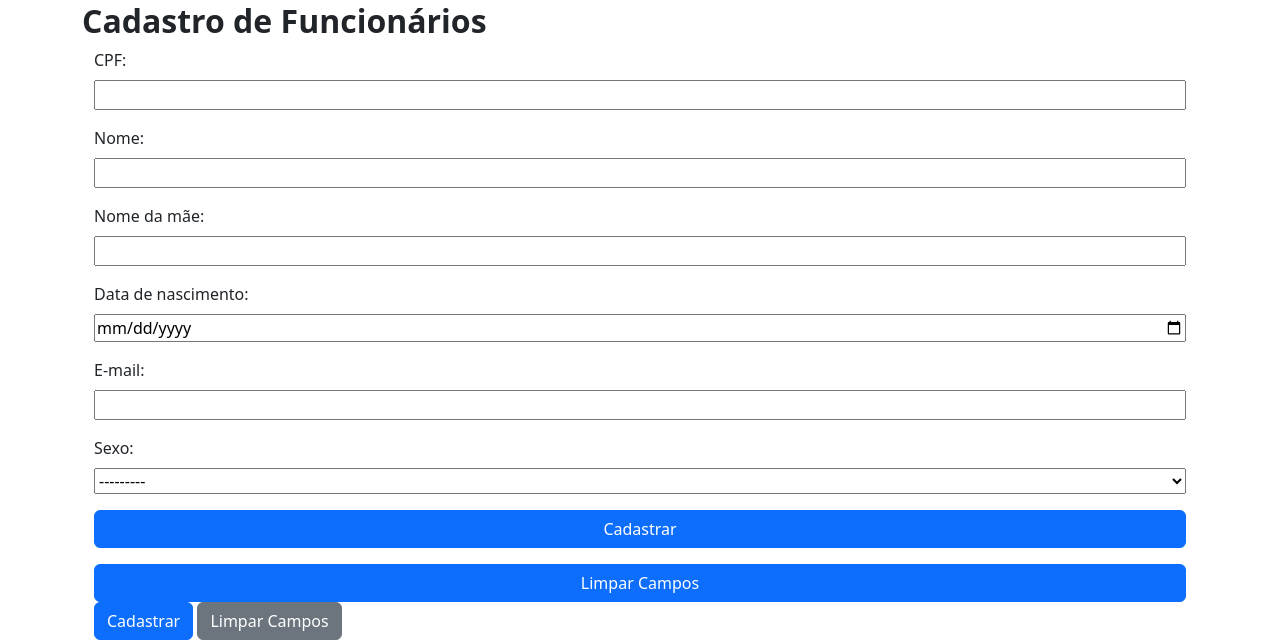
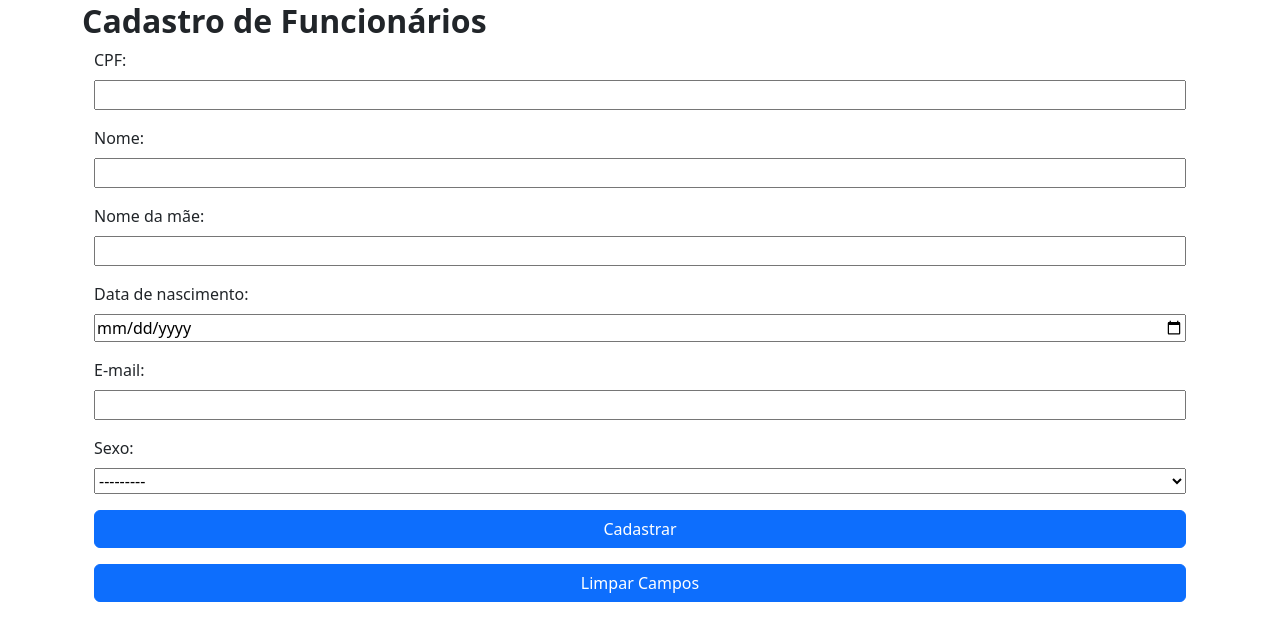
Before and after one commit to MarcosSerra1/unigestao, a Django app: page /register/ in a window 1280 px wide. Shown: the part 159-800 px from the top of the page. Run offline with Django 5.2, Linux system fonts and the light colour scheme; data that the repository does not hold is empty; some libraries are stand-ins or nearby versions.

Commit message:
fix: remove duplcate buttons

```diff
--- a/employees/templates/register_person.html
+++ b/employees/templates/register_person.html
@@ -59,10 +59,6 @@
                         <button type="reset" class="btn btn-primary">Limpar Campos</button>
                     </div>
                 </div>
-                <div class="col-12">
-                    <button type="submit" class="btn btn-primary">Cadastrar</button>
-                    <button type="reset" class="btn btn-secondary">Limpar Campos</button>
-                </div>
             </div>
         </form>
     </div>
```
